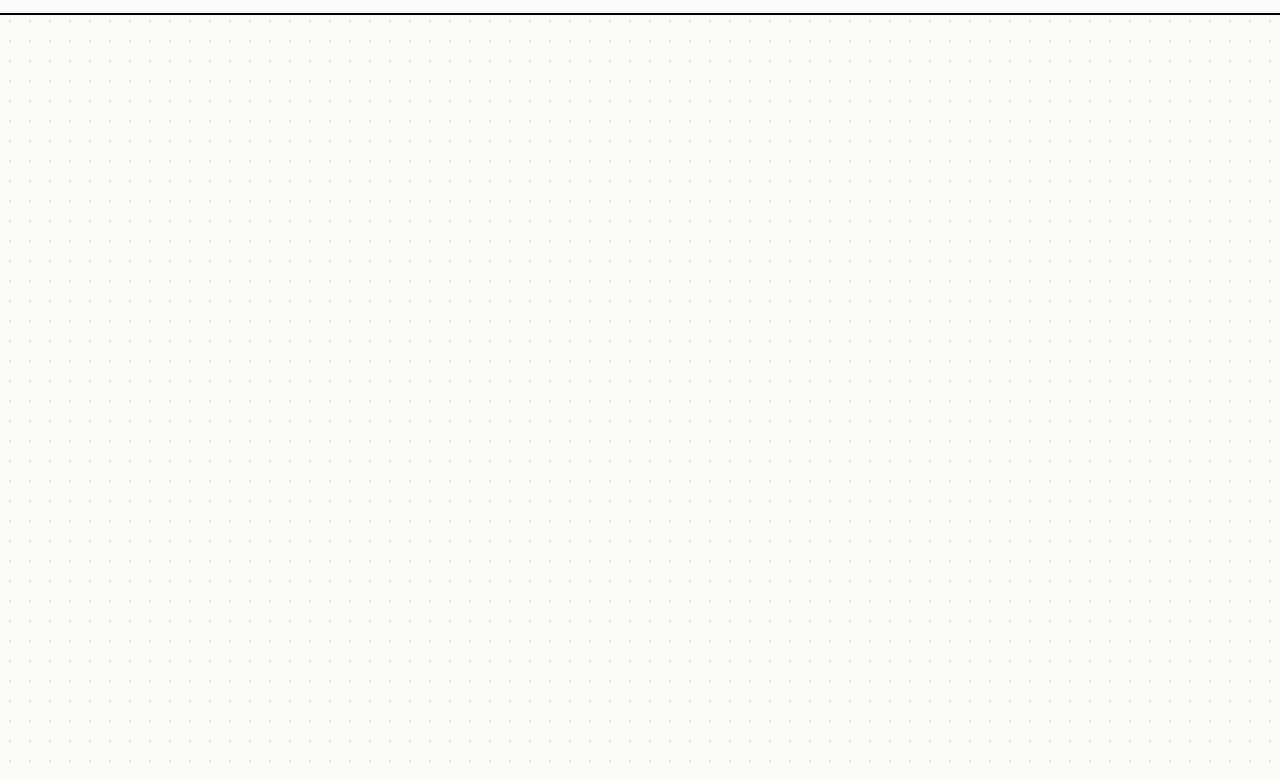
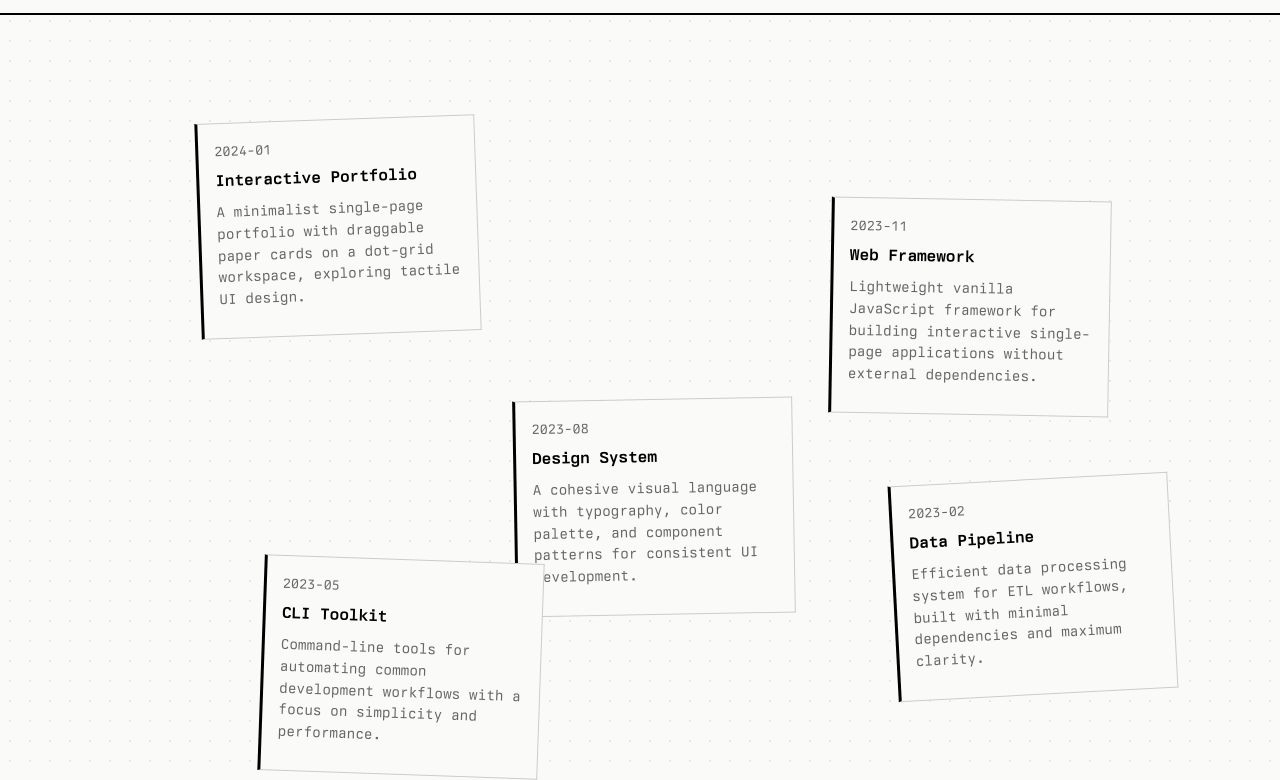
Before and after one commit to masta-g3/homepage, a plain HTML site: page index.html in a window 1280 px wide. Shown: the part 49-829 px from the top of the page. Drawn offline with Linux system fonts and the light colour scheme.

Commit message:
Implement project card HTML structure with data attributes.
- Add 5 semantic project cards to workspace with date, title, and description
- Include data attributes for positioning (x%, y%), rotation, and external URL
- Enhance app.js to position cards from data attributes on page load
- Add click handler to open project URLs in new tab

```diff
--- a/app.js
+++ b/app.js
@@ -1,6 +1,7 @@
 // Homepage interactions
 
 document.addEventListener('DOMContentLoaded', () => {
+  // Modal interactions
   const aboutTrigger = document.querySelector('.about-trigger');
   const aboutModal = document.querySelector('.about-modal');
   const modalClose = document.querySelector('.modal-close');
@@ -20,4 +21,32 @@ document.addEventListener('DOMContentLoaded', () => {
       }
     });
   }
+
+  // Card positioning from data attributes
+  const cards = document.querySelectorAll('.project-card');
+  const workspace = document.querySelector('.workspace');
+
+  if (workspace && cards.length > 0) {
+    cards.forEach((card) => {
+      const x = parseFloat(card.dataset.x) || 0;
+      const y = parseFloat(card.dataset.y) || 0;
+      const rotation = parseFloat(card.dataset.rotation) || 0;
+
+      card.style.left = x + '%';
+      card.style.top = y + '%';
+      card.style.setProperty('--rotation', rotation + 'deg');
+    });
+  }
+
+  // Card click to open URL
+  cards.forEach((card) => {
+    const url = card.dataset.url;
+    if (url) {
+      card.addEventListener('click', (e) => {
+        if (e.target.tagName !== 'A') {
+          window.open(url, '_blank');
+        }
+      });
+    }
+  });
 });
--- a/features.json
+++ b/features.json
@@ -45,13 +45,13 @@
       "Add 3-5 sample project cards with varied positions/rotations",
       "Verify cards render at specified positions"
     ],
-    "status": "pending",
+    "status": "done",
     "priority": 1,
     "depends_on": [
       "core-002"
     ],
     "discovered_from": null,
-    "spec_file": "docs/STRUCTURE.md",
+    "spec_file": "docs/history/20241222_cards-001_project_cards.md",
     "created_at": "2024-12-22"
   },
   {
--- a/index.html
+++ b/index.html
@@ -16,7 +16,55 @@
   </header>
 
   <main class="workspace">
-    <!-- project cards will be placed here -->
+    <article class="project-card"
+             data-url="https://github.com/mg3dev"
+             data-x="15"
+             data-y="20"
+             data-rotation="-2">
+      <time datetime="2024-01">2024-01</time>
+      <h2>Interactive Portfolio</h2>
+      <p class="description">A minimalist single-page portfolio with draggable paper cards on a dot-grid workspace, exploring tactile UI design.</p>
+    </article>
+
+    <article class="project-card"
+             data-url="https://github.com/mg3dev"
+             data-x="65"
+             data-y="30"
+             data-rotation="1">
+      <time datetime="2023-11">2023-11</time>
+      <h2>Web Framework</h2>
+      <p class="description">Lightweight vanilla JavaScript framework for building interactive single-page applications without external dependencies.</p>
+    </article>
+
+    <article class="project-card"
+             data-url="https://github.com/mg3dev"
+             data-x="40"
+             data-y="55"
+             data-rotation="-1">
+      <time datetime="2023-08">2023-08</time>
+      <h2>Design System</h2>
+      <p class="description">A cohesive visual language with typography, color palette, and component patterns for consistent UI development.</p>
+    </article>
+
+    <article class="project-card"
+             data-url="https://github.com/mg3dev"
+             data-x="20"
+             data-y="75"
+             data-rotation="2">
+      <time datetime="2023-05">2023-05</time>
+      <h2>CLI Toolkit</h2>
+      <p class="description">Command-line tools for automating common development workflows with a focus on simplicity and performance.</p>
+    </article>
+
+    <article class="project-card"
+             data-url="https://github.com/mg3dev"
+             data-x="70"
+             data-y="65"
+             data-rotation="-3">
+      <time datetime="2023-02">2023-02</time>
+      <h2>Data Pipeline</h2>
+      <p class="description">Efficient data processing system for ETL workflows, built with minimal dependencies and maximum clarity.</p>
+    </article>
   </main>
 
   <dialog class="about-modal" aria-labelledby="about-title">
```
Also changed, not shown: docs/history/20241222_cards-001_project_cards.md (added, +72 -0 lines).
